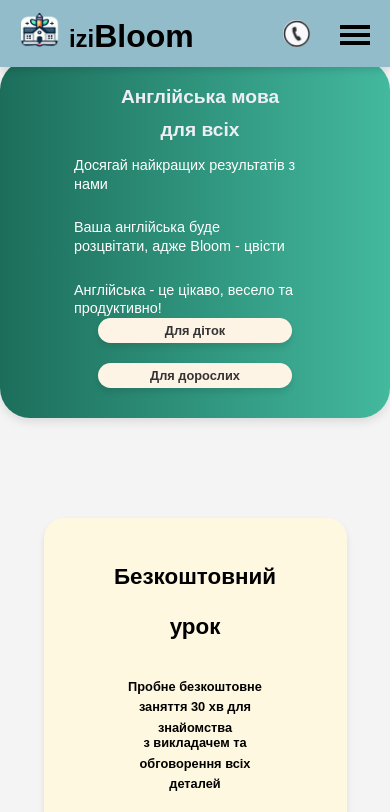
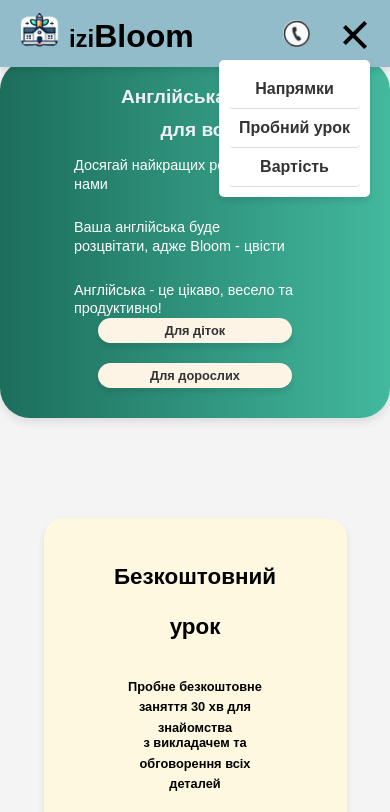
Before and after one commit to Vovanchu/English-language-tutor-1, a plain HTML site: page index.html in a window 390 px wide. Both pictures are taken after a click on the element 355 px from the left and 33 px from the top of the page. Shown: the top 812 px of the page. Drawn offline with Linux system fonts and the light colour scheme.

Commit message:
Update index.html

```diff
--- a/index.html
+++ b/index.html
@@ -14,7 +14,7 @@
               <span class="logoIzi">izi</span>Bloom
           </div>
 
-      <nav class="hidden">
+          <nav class="hidden" id="nav"> <!-- Додано id="nav" -->
               <ul>
                   <li><a href="#learning-directions">Напрямки</a></li>
                   <li><a href="#free-lesson">Пробний урок</a></li>
@@ -31,7 +31,7 @@
               </a>
           </div>
 
-      <div class="hamburger" id="hamburger" onclick="toggleMenu()">
+          <div class="hamburger" id="hamburger">
               <div></div>
               <div></div>
               <div></div>
```
Lines whose indentation alone changed are shown as unchanged.
